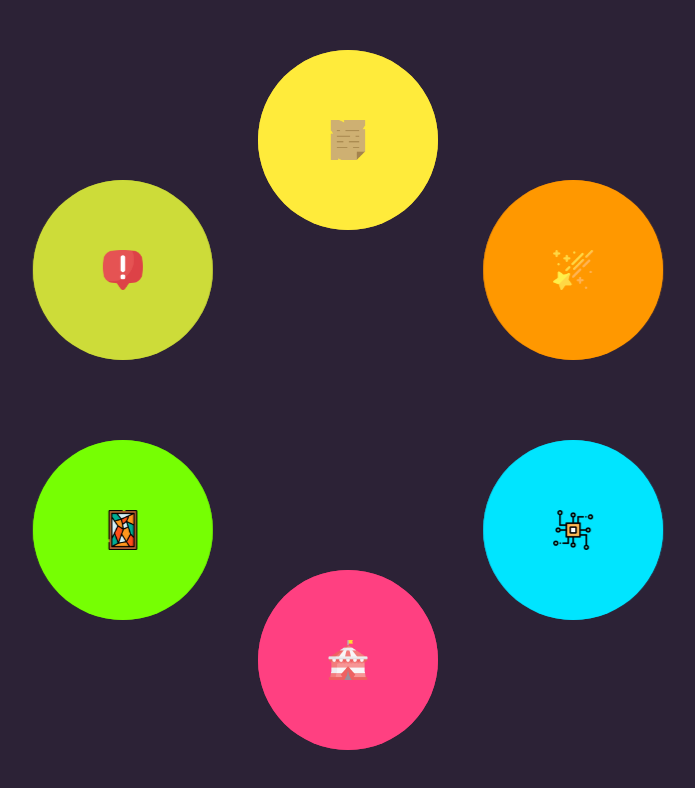
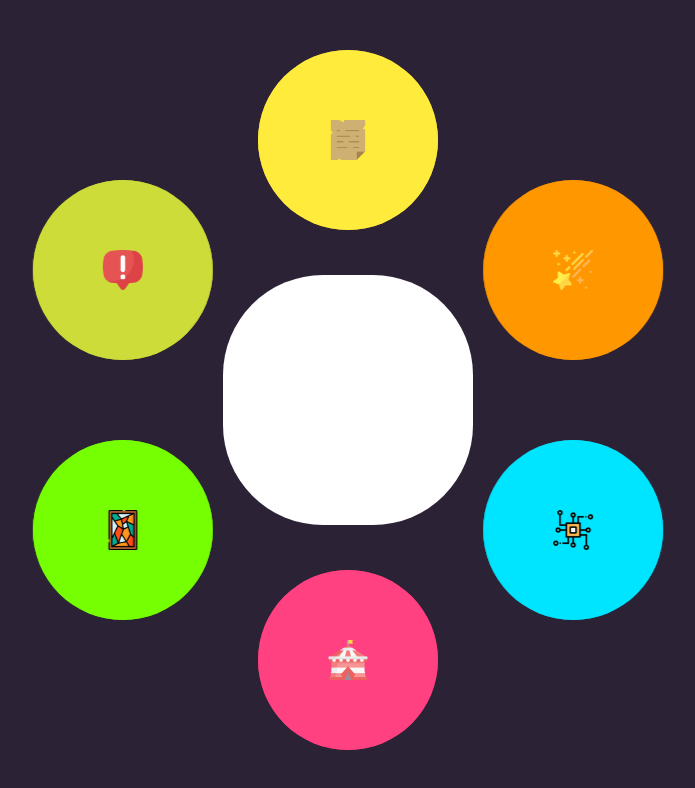
Before and after one commit to BadangGit/PPT-Project, a Vue app in the folder normal/: page / in a window 1280 px wide. Shown: the top 788 px of the page, without its empty margins (292-987 px from the left). Built offline with nearby package versions, Linux system fonts and the light colour scheme.

Commit message:
add selected coin base

```diff
--- a/normal/src/components/cards/projectCoinMenu.vue
+++ b/normal/src/components/cards/projectCoinMenu.vue
@@ -1,6 +1,9 @@
 <script setup lang="ts">
 import projectCoin from "@/components/buttons/projectCoin.vue";
+import selectedCoin from "@/components/cards/selectedCoin.vue";
+
 import { projectItems } from "@/assets/data/projectCardData";
+
 import { projectCardContentsType } from "@/assets/data/types/projectCard";
 
 let coinCount = 6;
@@ -13,11 +16,9 @@ let coinItems: Array<projectCardContentsType> = projectItems.slice(
 
 <template>
   <div class="coinMenu">
-    <projectCoin
-      v-for="item in coinItems"
-      :key="item.num"
-      :projectItem="item"
-    ></projectCoin>
+    <projectCoin v-for="item in coinItems" :key="item.num" :projectItem="item">
+    </projectCoin>
+    <selectedCoin></selectedCoin>
   </div>
 </template>
 
--- a/normal/src/components/cards/selectedCoin.vue
+++ b/normal/src/components/cards/selectedCoin.vue
@@ -4,4 +4,18 @@
   <div class="selectedCoin"></div>
 </template>
 
-<style scoped></style>
+<style scoped>
+.selectedCoin {
+  width: 250px;
+  height: 250px;
+
+  border-radius: 100px;
+
+  background-color: white;
+
+  position: absolute;
+
+  justify-self: center;
+  align-self: center;
+}
+</style>
```
